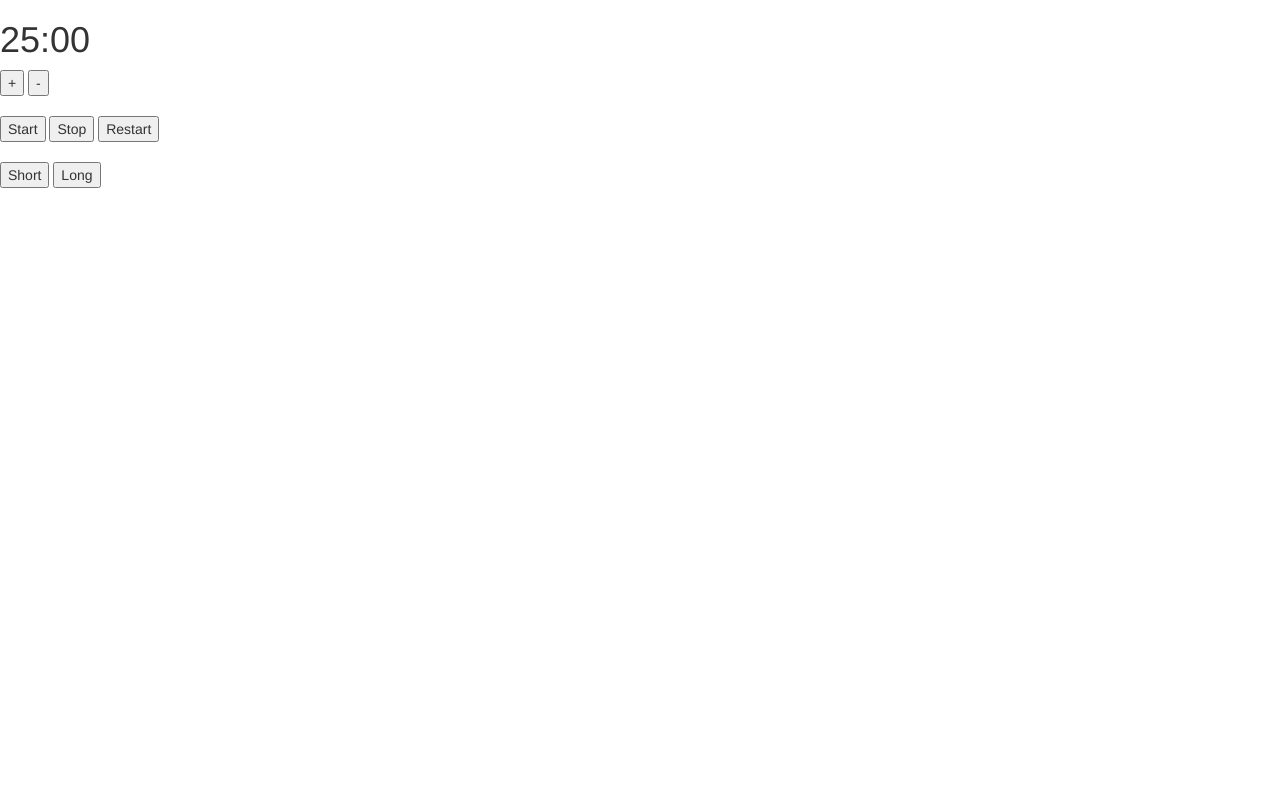
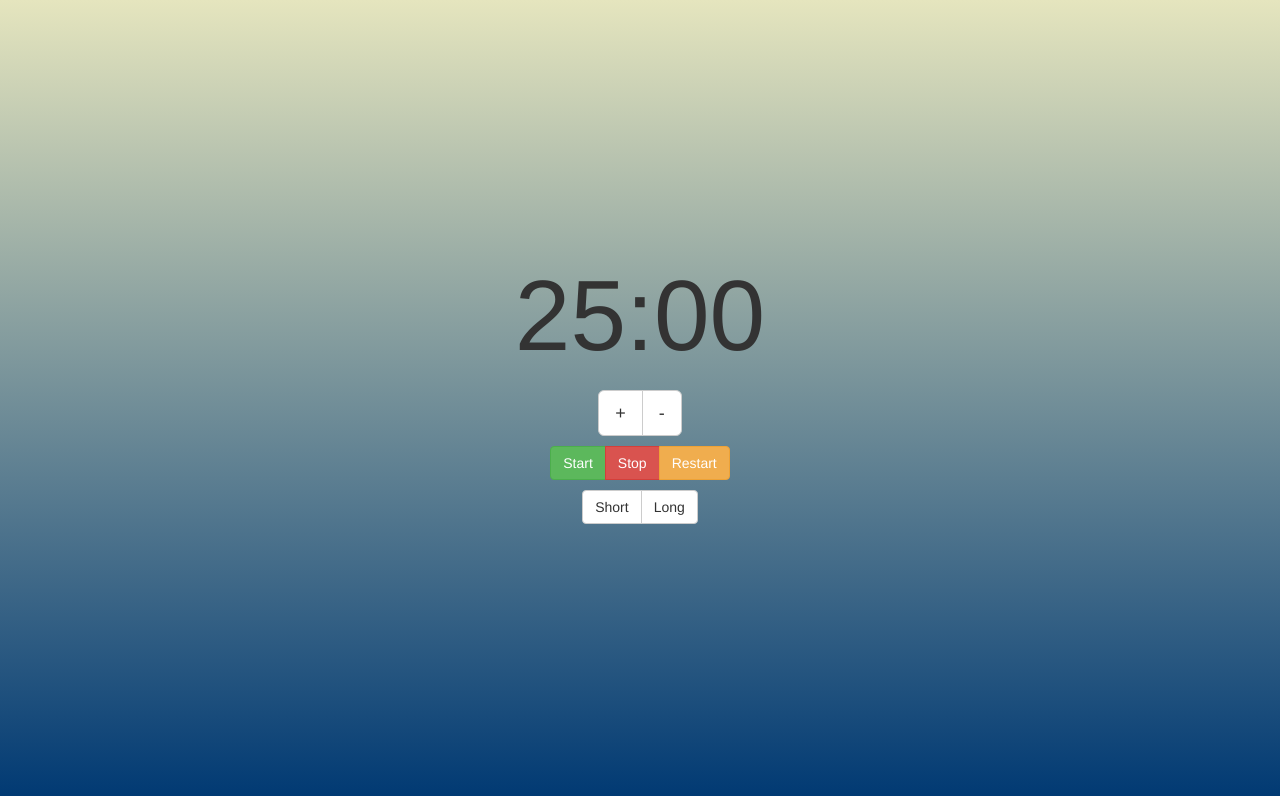
Before and after one commit to dacrands/pomodoro, a plain HTML site: page countdown.html in a window 1280 px wide. Drawn offline with nearby package versions, Linux system fonts and the light colour scheme.

Commit message:
Added some bootstrap styling, namely buttons

```diff
--- /dev/null
+++ b/countdown.css
@@ -0,0 +1,19 @@
+body {
+  text-align: center;
+  padding-top: 30vh;
+  height: 100vh;
+  background: #003973;  /* fallback for old browsers */
+  background: -webkit-linear-gradient(to bottom, #E5E5BE, #003973);  /* Chrome 10-25, Safari 5.1-6 */
+  background: linear-gradient(to bottom, #E5E5BE, #003973); /* W3C, IE 10+/ Edge, Firefox 16+, Chrome 26+, Opera 12+, Safari 7+ */
+  background-repeat: no-repeat;
+}
+
+body h1 {
+  font-size: 100px;
+}
+
+.btn-group {
+  display: inline-block;
+  margin-top: 10px;
+
+}
--- a/countdown.html
+++ b/countdown.html
@@ -5,26 +5,30 @@
     <title>Countdown</title>
     <link rel="stylesheet" href="https://maxcdn.bootstrapcdn.com/bootstrap/3.3.7/css/bootstrap.min.css">
     <link href="https://use.fontawesome.com/releases/v5.0.2/css/all.css" rel="stylesheet">
+    <link rel="stylesheet" href="countdown.css">
   </head>
   <body>
+    <div class="clock">
       <div class="timer">
         <h1><span id="minutes">00</span>:<span id="seconds">00</span></h1>
       </div>
-    <div>
-      <button id="increase" type="button" name="button">+</button>
-      <button id="decrease" type="button" name="button">-</button>
+      <div class="btn-group" role="group">
+        <button class="btn btn-default btn-lg" id="increase" type="button" name="button">+</button>
+        <button class="btn btn-default btn-lg" id="decrease" type="button" name="button">-</button>
       </div>
       <br>
-    <div>
-      <button id="start" type="button" name="button">Start</button>
-      <button id="stop" type="button" name="button">Stop</button>
-      <button id="restart" type="button" name="button">Restart</button>
+      <div class="btn-group" role="group">
+        <button class="btn btn-default btn-success" id="start" type="button" name="button">Start</button>
+        <button class="btn btn-default btn-danger" id="stop" type="button" name="button">Stop</button>
+        <button class="btn btn-default btn-warning" id="restart" type="button" name="button">Restart</button>
       </div>
       <br>
-    <div>
-      <button class="change-time" id="short" type="button" name="button">Short</button>
-      <button class="change-time" id="long" type="button" name="button">Long</button>
+      <div class="btn-group" role="group">
+        <button class="btn btn-default change-time" id="short" type="button" name="button">Short</button>
+        <button class="btn btn-default change-time" id="long" type="button" name="button">Long</button>
       </div>
+    </div>
+
 
     <script
       src="https://code.jquery.com/jquery-3.2.1.js"
```
Lines whose indentation alone changed are shown as unchanged.
